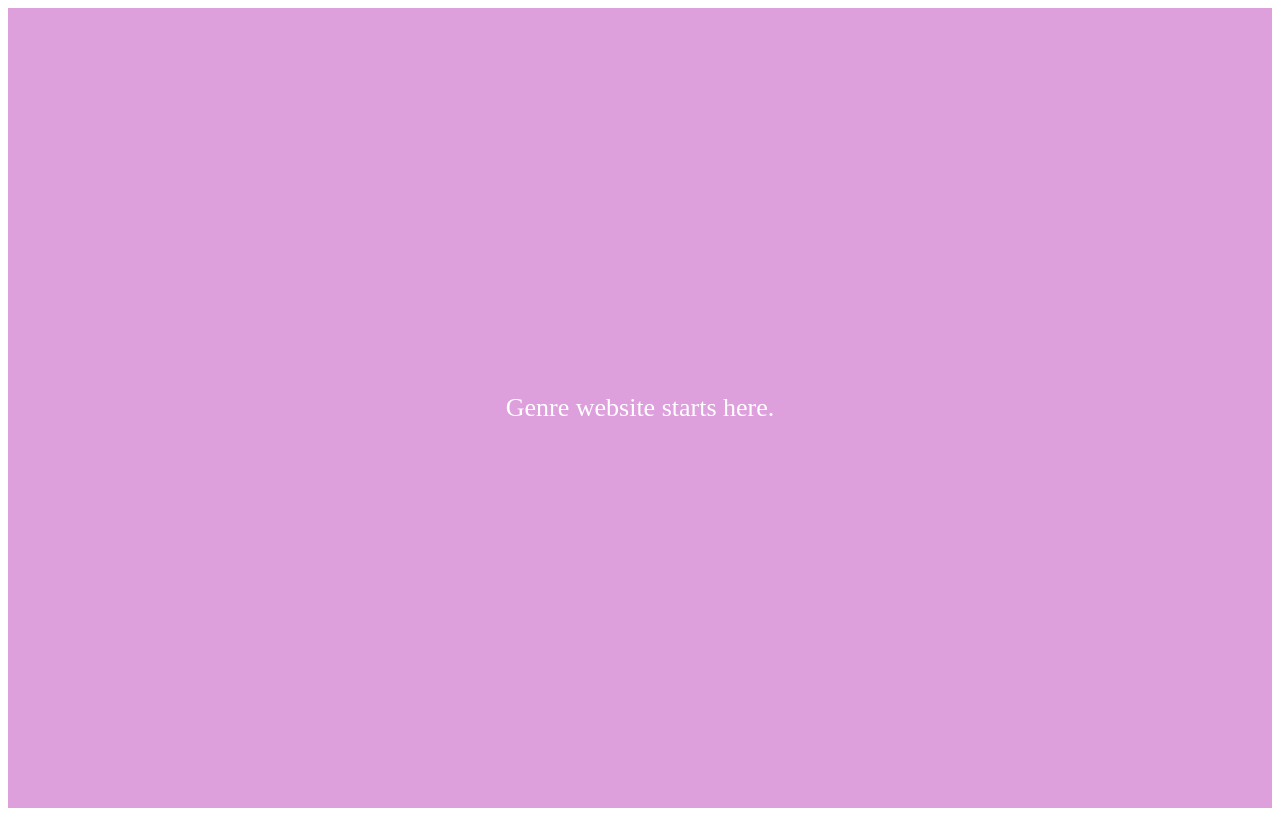
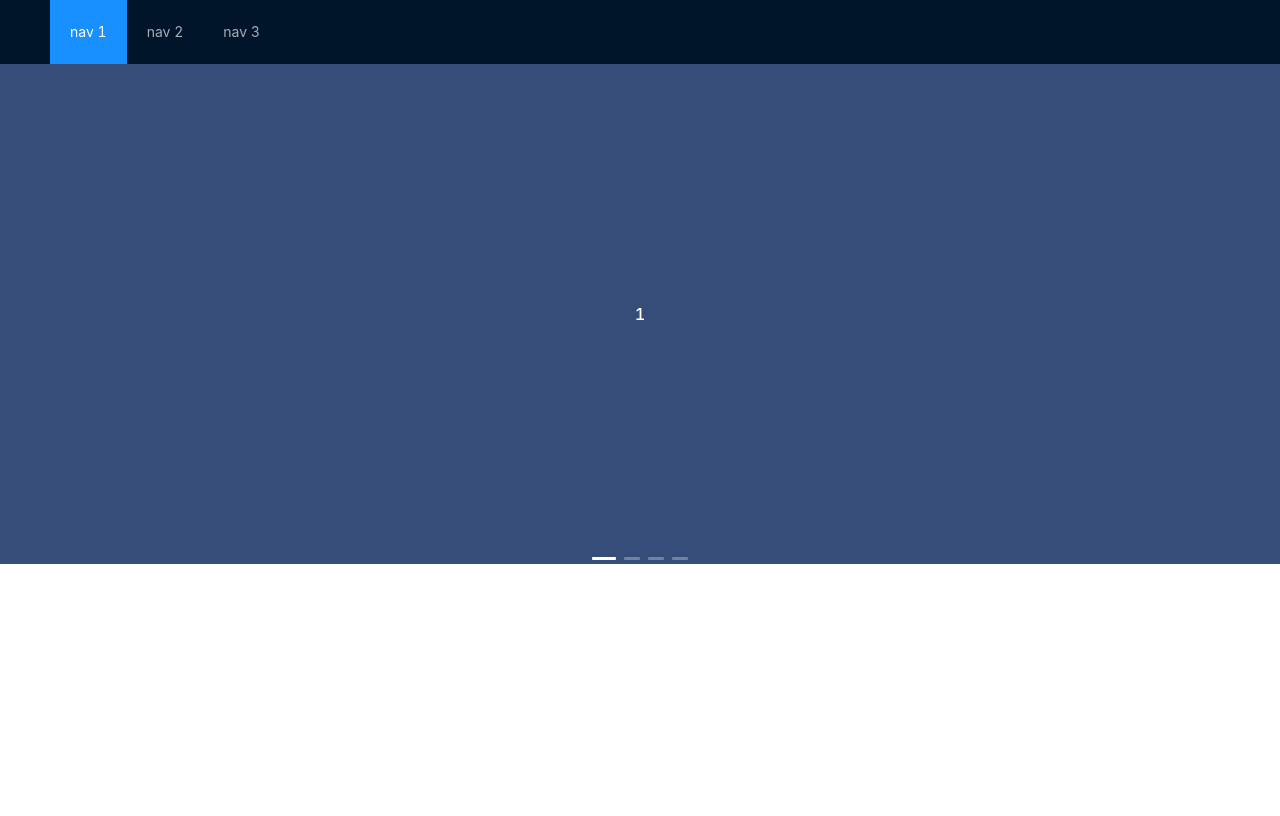
Before and after one commit to LalitSinghRana/genre-website, a React (Create React App) app: page / in a window 1280 px wide. Built offline with nearby package versions, Linux system fonts and the light colour scheme.

Commit message:
moved to ant design

```diff
--- a/package.json
+++ b/package.json
@@ -7,6 +7,7 @@
 		"@testing-library/jest-dom": "^5.14.1",
 		"@testing-library/react": "^11.2.7",
 		"@testing-library/user-event": "^12.8.3",
+		"antd": "^4.16.7",
 		"react": "^17.0.2",
 		"react-dom": "^17.0.2",
 		"react-scripts": "4.0.3",
--- a/src/App.css
+++ b/src/App.css
@@ -1,38 +1,7 @@
-.App {
-	text-align: center;
-}
-
-.App-logo {
-	height: 40vmin;
-	pointer-events: none;
-}
-
-@media (prefers-reduced-motion: no-preference) {
-	.App-logo {
-		animation: App-logo-spin infinite 20s linear;
-	}
-}
-
-.App-header {
-	background-color: plum;
-	min-height: 100vh;
-	display: flex;
-	flex-direction: column;
-	align-items: center;
-	justify-content: center;
-	font-size: calc(10px + 2vmin);
-	color: white;
-}
-
-.App-link {
-	color: #61dafb;
-}
-
-@keyframes App-logo-spin {
-	from {
-		transform: rotate(0deg);
-	}
-	to {
-		transform: rotate(360deg);
-	}
-}
+#contentStyle {
+	height: '500px',
+	color: '#fff',
+	lineHeight: '500px',
+	textAlign: 'center',
+	background: '#364d79',
+};
--- a/src/App.js
+++ b/src/App.js
@@ -1,12 +1,45 @@
-import './App.css';
+import React from 'react';
+// import './App.css';
+import 'antd/dist/antd.css';
+import { Layout, Menu, Carousel } from 'antd';
+const { Header } = Layout;
+
+const contentStyle = {
+	height: '500px',
+	color: '#fff',
+	lineHeight: '500px',
+	textAlign: 'center',
+	background: '#364d79',
+};
 
 function App() {
 	return (
-		<div className='App'>
-			<header className='App-header'>
-				<p>Genre website starts here.</p>
-			</header>
-		</div>
+		<>
+			<Layout>
+				<Header className='header'>
+					<div className='logo' />
+					<Menu theme='dark' mode='horizontal' defaultSelectedKeys={['1']}>
+						<Menu.Item key='1'>nav 1</Menu.Item>
+						<Menu.Item key='2'>nav 2</Menu.Item>
+						<Menu.Item key='3'>nav 3</Menu.Item>
+					</Menu>
+				</Header>
+			</Layout>
+			<Carousel effect='fade'>
+				<div>
+					<h3 style={contentStyle}>1</h3>
+				</div>
+				<div>
+					<h3 style={contentStyle}>2</h3>
+				</div>
+				<div>
+					<h3 style={contentStyle}>3</h3>
+				</div>
+				<div>
+					<h3 style={contentStyle}>4</h3>
+				</div>
+			</Carousel>
+		</>
 	);
 }
 
```
Also changed, not shown: 1 other file (tests, documents, lock files or other folders).
